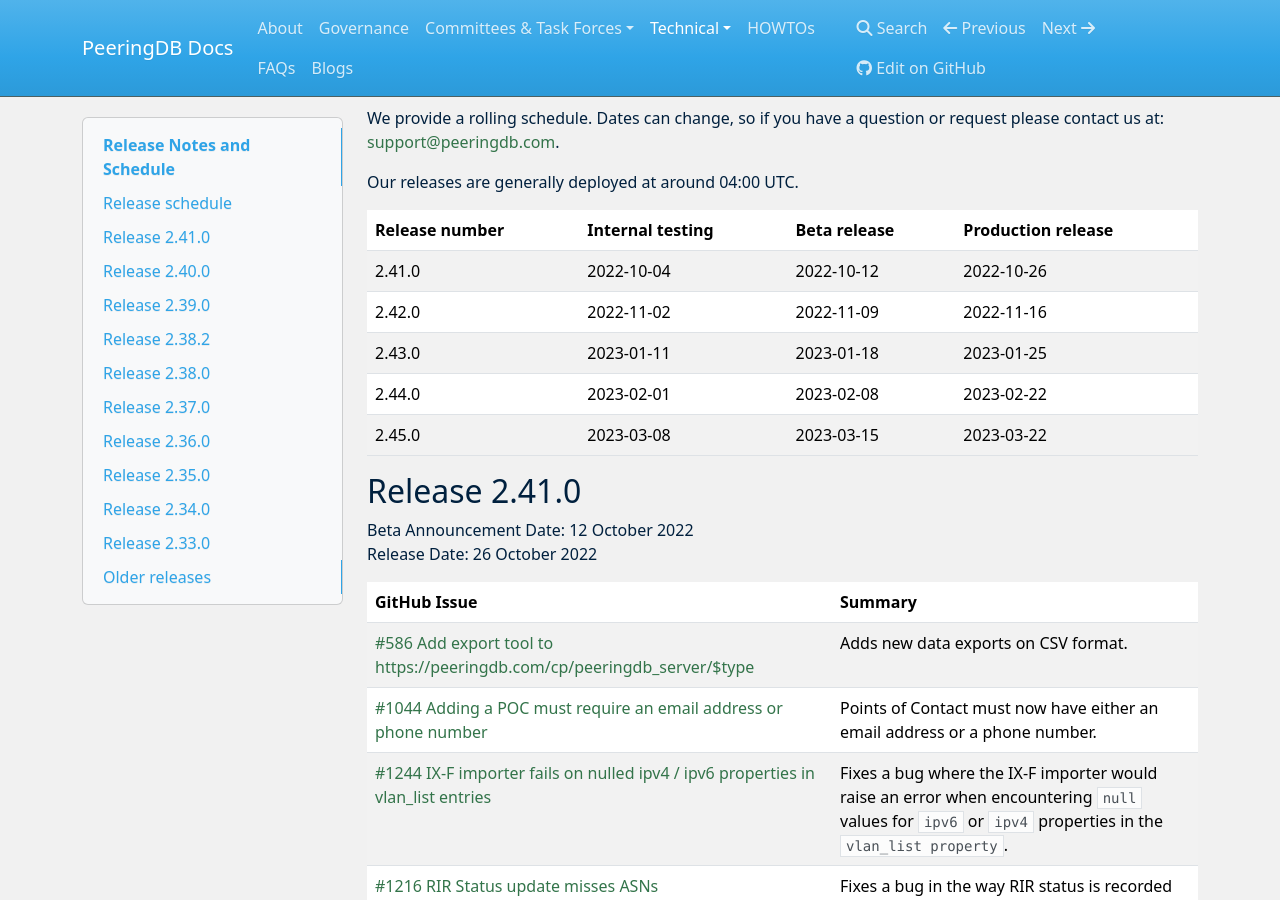
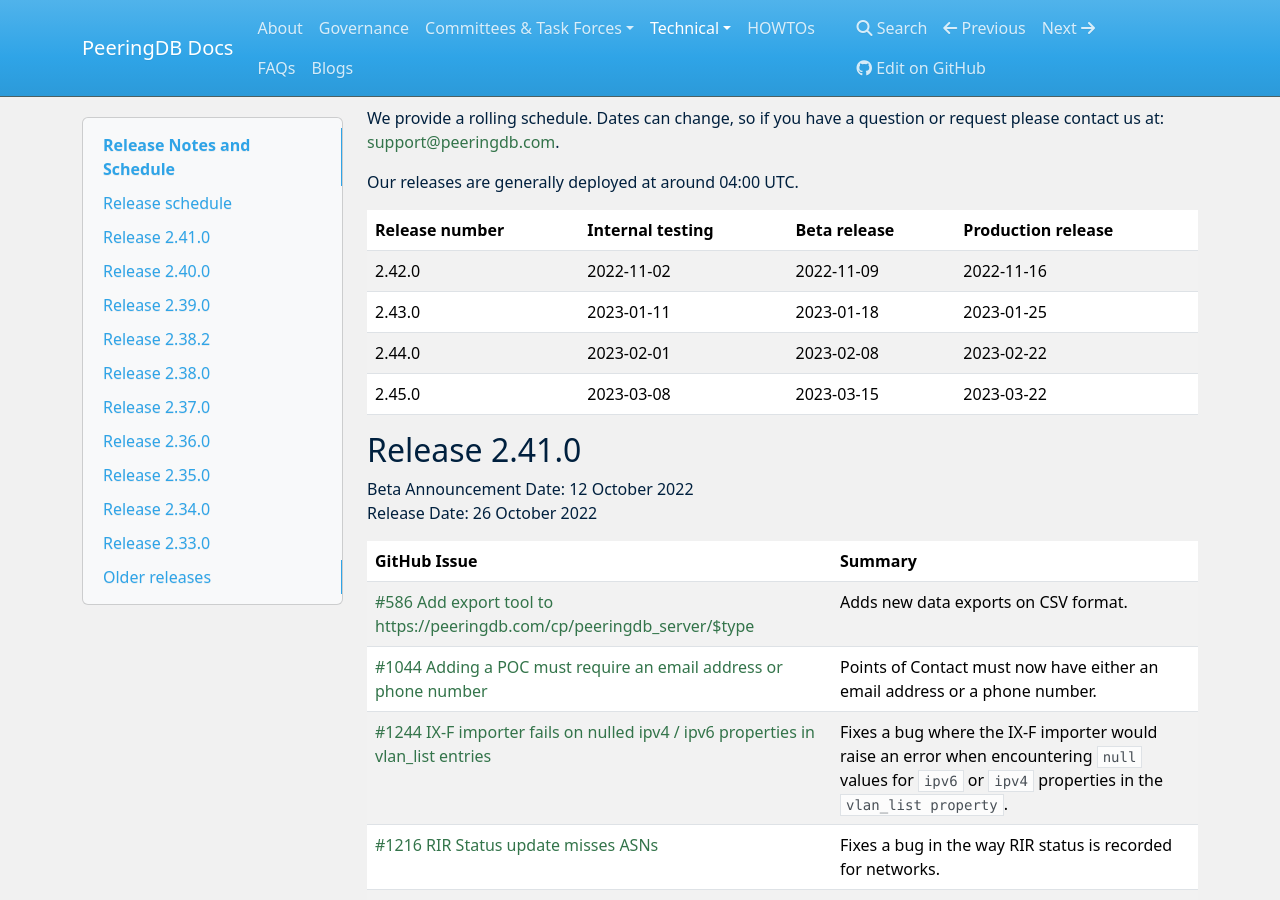
Before and after one commit to peeringdb/docs, an MkDocs documentation site: the page built from docs/release_notes/index.md, in a window 1280 px wide and 900 px high, scrolled down 308 px. Built offline with MkDocs 1.6.1, drawn with Linux system fonts in a browser that asks for light colours; nearby versions of some CDN libraries.

Commit message:
RN edits.

```diff
--- a/docs/release_notes/index.md
+++ b/docs/release_notes/index.md
@@ -14,7 +14,6 @@
 
 | **Release number** | **Internal testing** | **Beta release** | **Production release** |
 | -------------- | ---------------- | ------------ | ------------------ |
-| 2.41.0 | 2022-10-04 | 2022-10-12 | 2022-10-26 |
 | 2.42.0 | 2022-11-02 | 2022-11-09 | 2022-11-16 |
 | 2.43.0 | 2023-01-11 | 2023-01-18 | 2023-01-25 |
 | 2.44.0 | 2023-02-01 | 2023-02-08 | 2023-02-22 |
```
